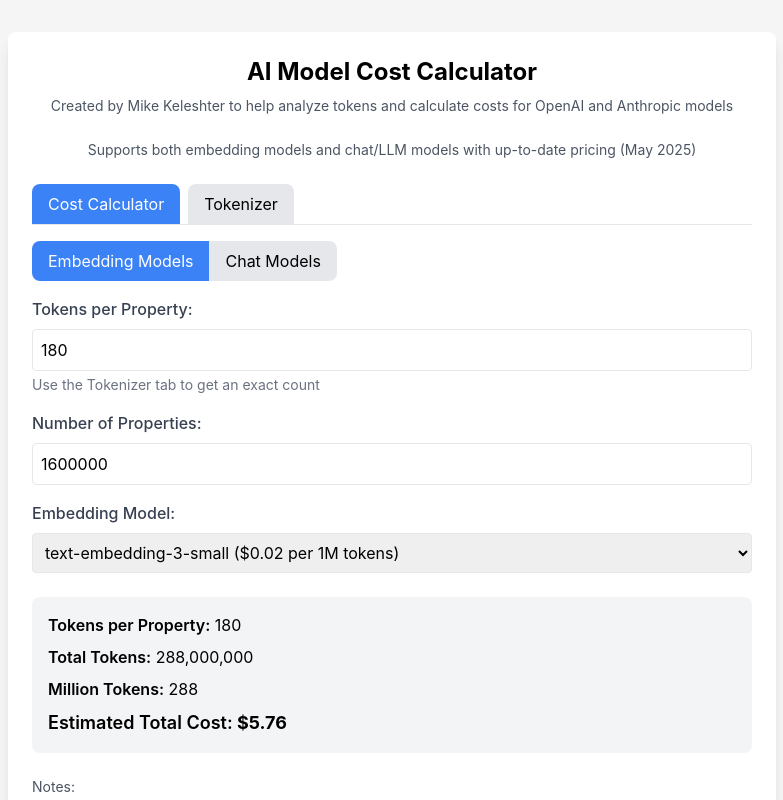
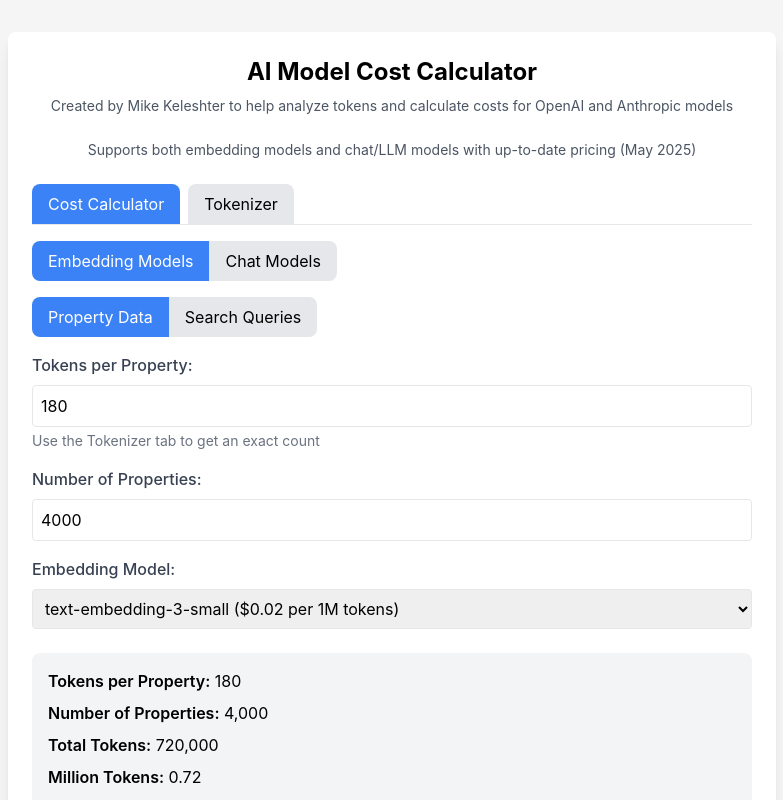
Before and after one commit to keleshteri/embedding-cost-calculator, a React (Create React App) app: page / in a window 1280 px wide. Shown: the top 800 px of the page, without its empty margins (248-1031 px from the left). Built offline with nearby package versions, Linux system fonts and the light colour scheme.

Commit message:
Update component with property vs query scenario options and explanations

```diff
--- a/src/components/EmbeddingCostCalculator.js
+++ b/src/components/EmbeddingCostCalculator.js
@@ -18,7 +18,7 @@
 const EmbeddingCostCalculator = () => {
   // State variables
   const [tokenCount, setTokenCount] = useState(180);
-  const [propertyCount, setPropertyCount] = useState(1600000);
+  const [queryCount, setQueryCount] = useState(4000);
   const [selectedModel, setSelectedModel] = useState('text-embedding-3-small');
   const [sampleText, setSampleText] = useState('');
   const [sampleTokens, setSampleTokens] = useState(0);
@@ -28,6 +28,7 @@
   const [inputRatio, setInputRatio] = useState(20); // Default 20% input, 80% output
   const [totalTokens, setTotalTokens] = useState(0);
   const [totalCost, setTotalCost] = useState(0);
+  const [scenarioType, setScenarioType] = useState('property'); // 'property' or 'query'
 
   // Embedding model pricing data (per 1M tokens)
   const embeddingModelPricing = {
@@ -73,6 +74,11 @@
     }
   };
 
+  // Handle scenario type change
+  const handleScenarioTypeChange = (type) => {
+    setScenarioType(type);
+  };
+
   // Handle text input change
   const handleTextChange = (e) => {
     const text = e.target.value;
@@ -82,7 +88,10 @@
 
   // Example property data
   const showExample = () => {
-    const example = `Basic Property Information:
+    let example;
+
+    if (scenarioType === 'property') {
+      example = `Basic Property Information:
 Property type: "Apartment"
 Bedrooms: 2
 Bathrooms: 1
@@ -92,6 +101,9 @@
 Rental price: $400 per week
 For rent: true
 Features: built-in robes, underground car space, storage cage, heating panels, evaporative cooling, lift access, enclosed terrace`;
+    } else {
+      example = `Show me 2-bedroom apartments near the beach with a pool under $500 per week in St Kilda area`;
+    }
 
     setSampleText(example);
     countTokens(example);
@@ -106,8 +118,16 @@
 
   // Update calculations when inputs change
   useEffect(() => {
-    const tokensPerProperty = tokenCount; // Using token count directly
-    const totalTokensCalc = propertyCount * tokensPerProperty;
+    let totalTokensCalc;
+
+    if (scenarioType === 'property') {
+      // For property embedding, multiply token count by number of properties
+      totalTokensCalc = tokenCount * queryCount;
+    } else {
+      // For query scenarios, we're just calculating the cost of queries
+      totalTokensCalc = tokenCount * queryCount;
+    }
+
     const millionTokens = totalTokensCalc / 1000000;
 
     let calculatedCost = 0;
@@ -129,7 +149,7 @@
 
     setTotalTokens(totalTokensCalc);
     setTotalCost(calculatedCost);
-  }, [tokenCount, propertyCount, selectedModel, modelType, embeddingModelPricing, chatModelPricing, inputRatio]);
+  }, [tokenCount, queryCount, selectedModel, modelType, scenarioType, embeddingModelPricing, chatModelPricing, inputRatio]);
 
   return (
     <div className="p-6 max-w-3xl mx-auto bg-white rounded-lg shadow-lg">
@@ -168,20 +188,59 @@
               Chat Models
             </button>
           </div>
+
+          <div className="flex mb-4">
+            <button
+              className={`px-4 py-2 ${scenarioType === 'property' ? 'bg-blue-500 text-white' : 'bg-gray-200'} rounded-l-lg`}
+              onClick={() => handleScenarioTypeChange('property')}
+            >
+              Property Data
+            </button>
+            <button
+              className={`px-4 py-2 ${scenarioType === 'query' ? 'bg-blue-500 text-white' : 'bg-gray-200'} rounded-r-lg`}
+              onClick={() => handleScenarioTypeChange('query')}
+            >
+              Search Queries
+            </button>
+          </div>
         </div>
       )}
 
       {activeTab === 'tokenizer' ? (
         <div className="mb-6">
+          <div className="mb-4">
+            <label className="block text-gray-700 font-medium mb-2">
+              What would you like to analyze?
+            </label>
+            <div className="flex mb-4">
+              <button
+                className={`px-4 py-2 ${scenarioType === 'property' ? 'bg-blue-500 text-white' : 'bg-gray-200'} rounded-l-lg`}
+                onClick={() => handleScenarioTypeChange('property')}
+              >
+                Property Data
+              </button>
+              <button
+                className={`px-4 py-2 ${scenarioType === 'query' ? 'bg-blue-500 text-white' : 'bg-gray-200'} rounded-r-lg`}
+                onClick={() => handleScenarioTypeChange('query')}
+              >
+                Search Query
+              </button>
+            </div>
+          </div>
+
           <div className="mb-2">
             <label className="block text-gray-700 font-medium mb-2">
-              Paste your property data to count tokens:
+              {scenarioType === 'property'
+                ? 'Paste your property data to count tokens:'
+                : 'Paste your search query to count tokens:'}
             </label>
             <textarea
               value={sampleText}
               onChange={handleTextChange}
               className="w-full p-3 border rounded h-64 font-mono text-sm focus:outline-none focus:ring-2 focus:ring-blue-500"
-              placeholder="Paste your property JSON or text here to count tokens..."
+              placeholder={scenarioType === 'property'
+                ? "Paste your property JSON or text here to count tokens..."
+                : "Paste your search query here to count tokens..."}
             />
           </div>
 
@@ -220,7 +279,9 @@
         <>
           <div className="mb-4">
             <label className="block text-gray-700 font-medium mb-2">
-              Tokens per Property:
+              {scenarioType === 'property'
+                ? 'Tokens per Property:'
+                : 'Tokens per Query:'}
             </label>
             <input
               type="number"
@@ -234,13 +295,15 @@
 
           <div className="mb-4">
             <label className="block text-gray-700 font-medium mb-2">
-              Number of Properties:
+              {scenarioType === 'property'
+                ? 'Number of Properties:'
+                : 'Number of Queries:'}
             </label>
             <input
               type="number"
               min="1"
-              value={propertyCount}
-              onChange={(e) => setPropertyCount(parseInt(e.target.value) || 1)}
+              value={queryCount}
+              onChange={(e) => setQueryCount(parseInt(e.target.value) || 1)}
               className="w-full p-2 border rounded focus:outline-none focus:ring-2 focus:ring-blue-500"
             />
           </div>
@@ -297,7 +360,18 @@
 
           <div className="bg-gray-100 p-4 rounded-lg">
             <div className="mb-2">
-              <span className="font-semibold">Tokens per Property:</span> {tokenCount}
+              <span className="font-semibold">
+                {scenarioType === 'property'
+                  ? 'Tokens per Property:'
+                  : 'Tokens per Query:'}
+              </span> {tokenCount}
+            </div>
+            <div className="mb-2">
+              <span className="font-semibold">
+                {scenarioType === 'property'
+                  ? 'Number of Properties:'
+                  : 'Number of Queries:'}
+              </span> {queryCount.toLocaleString()}
             </div>
             <div className="mb-2">
               <span className="font-semibold">Total Tokens:</span> {totalTokens.toLocaleString()}
@@ -335,20 +409,40 @@
         <ul className="list-disc ml-5 mt-2">
           {modelType === 'embedding' ? (
             <>
-              <li>This calculator helps estimate embedding costs for property data</li>
+              {scenarioType === 'property' ? (
+                <>
+                  <li>This calculation estimates the cost of embedding your entire property database</li>
+                  <li>Property embeddings are created once and stored in a vector database</li>
+                  <li>Once embedded, you can perform semantic searches on your properties</li>
+                </>
+              ) : (
+                <>
+                  <li>This calculation estimates the cost of embedding user search queries</li>
+                  <li>Each user query needs to be embedded to search against your property embeddings</li>
+                  <li>Query embeddings are typically much smaller than property embeddings</li>
+                </>
+              )}
               <li>Use the tokenizer to get a more accurate token count for your data</li>
               <li>Consider embedding only essential fields to reduce costs</li>
               <li>For large datasets, consider batching or chunking your embedding requests</li>
-              <li>Embedding models are ideal for vector databases, semantic search, and RAG applications</li>
             </>
           ) : (
             <>
+              {scenarioType === 'property' ? (
+                <>
+                  <li>This calculation estimates the cost of processing property data through a chat model</li>
+                  <li>Chat models can be used to enhance property descriptions or extract structured data</li>
+                </>
+              ) : (
+                <>
+                  <li>This calculation estimates the cost of processing user search queries through a chat model</li>
+                  <li>Chat models can interpret complex natural language queries and convert them to structured searches</li>
+                </>
+              )}
               <li>Adjust the input/output ratio slider to match your expected usage pattern</li>
               <li>Chat models typically use more tokens for output than input, but this varies by use case</li>
               <li>GPT-4o-mini and GPT-3.5-turbo offer the best price/performance ratio for most applications</li>
               <li>Models like o1 and GPT-4 are more expensive but excel at complex reasoning tasks</li>
-              <li>Compare different models to find the optimal balance between cost and capabilities for your needs</li>
-              <li>Pricing is current as of May 2025 and may change in the future</li>
             </>
           )}
         </ul>
```
